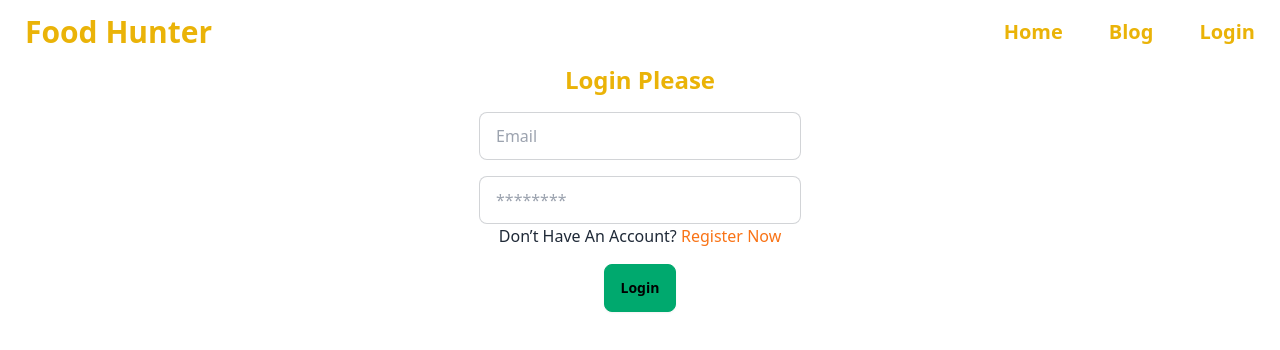
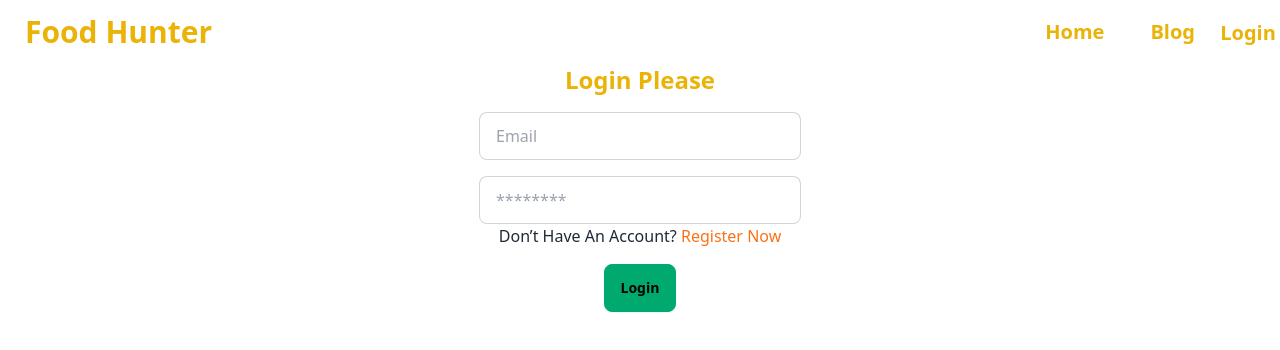
Before and after one commit to vatiza/Food-Hunter-Client, a React (Vite) app: page /login in a window 1280 px wide. Shown: the top 350 px of the page. Built offline with nearby package versions, Linux system fonts and the light colour scheme; no server answers.

Commit message:
navbar logout work

```diff
--- a/src/Components/Layouts/Navbar/Navbar.jsx
+++ b/src/Components/Layouts/Navbar/Navbar.jsx
@@ -3,7 +3,13 @@ import { Link } from "react-router-dom";
 import { AuthContext } from "../../Providers/AuthProviders";
 
 const Navbar = () => {
-  const { user } = useContext(AuthContext);
+  const { user, logOutUser } = useContext(AuthContext);
+
+  const handleLogout = () => {
+    logOutUser()
+      .then()
+      .catch((error) => console.log(error));
+  };
   return (
     <div className="navbar bg-base-100">
       <div className="flex-1">
@@ -28,15 +34,18 @@ const Navbar = () => {
             Blog
           </Link>
         </div>
+        <div className="dropdown dropdown-end">
+          <div
+            tabIndex={0}
+            role="button"
+            className="btn btn-ghost btn-circle avatar"
+          >
             {user ? (
-          <div className="btn btn-ghost btn-circle avatar">
-            user?
-            <div className="w-10 rounded-full ">
+              <div className="w-10 rounded-full">
                 <img
                   alt="Tailwind CSS Navbar component"
                   src="https://daisyui.com/images/stock/photo-1534528741775-53994a69daeb.jpg"
                 />
-            </div>
               </div>
             ) : (
               <Link
@@ -47,6 +56,16 @@ const Navbar = () => {
               </Link>
             )}
           </div>
+          <ul
+            tabIndex={0}
+            className="mt-3 z-[1] p-2 shadow menu menu-sm dropdown-content bg-base-100 rounded-box w-52"
+          >
+            <li>
+              <a onClick={handleLogout}>Logout</a>
+            </li>
+          </ul>
+        </div>
+      </div>
     </div>
   );
 };
--- a/src/Components/Providers/AuthProviders.jsx
+++ b/src/Components/Providers/AuthProviders.jsx
@@ -1,8 +1,13 @@
-import { useState } from "react";
+import { useEffect, useState } from "react";
 import { createContext } from "react";
 
 export const AuthContext = createContext(null);
-import { createUserWithEmailAndPassword, getAuth } from "firebase/auth";
+import {
+  createUserWithEmailAndPassword,
+  getAuth,
+  onAuthStateChanged,
+  signOut,
+} from "firebase/auth";
 import app from "../FirebaseConfig/Firebase.config";
 const auth = getAuth(app);
 const AuthProviders = ({ children }) => {
@@ -10,10 +15,21 @@ const AuthProviders = ({ children }) => {
   const createNewUser = (email, password) => {
     return createUserWithEmailAndPassword(auth, email, password);
   };
-
+  const logOutUser = () => {
+    return signOut(auth);
+  };
+  useEffect(() => {
+    const unSubscribe = onAuthStateChanged(auth, (loggedUser) => {
+      setUser(loggedUser);
+    });
+    return () => {
+      unSubscribe();
+    };
+  });
   const authInfo = {
     user,
     createNewUser,
+    logOutUser,
   };
   return (
     <AuthContext.Provider value={authInfo}>{children}</AuthContext.Provider>
```
Lines whose indentation alone changed are shown as unchanged.
